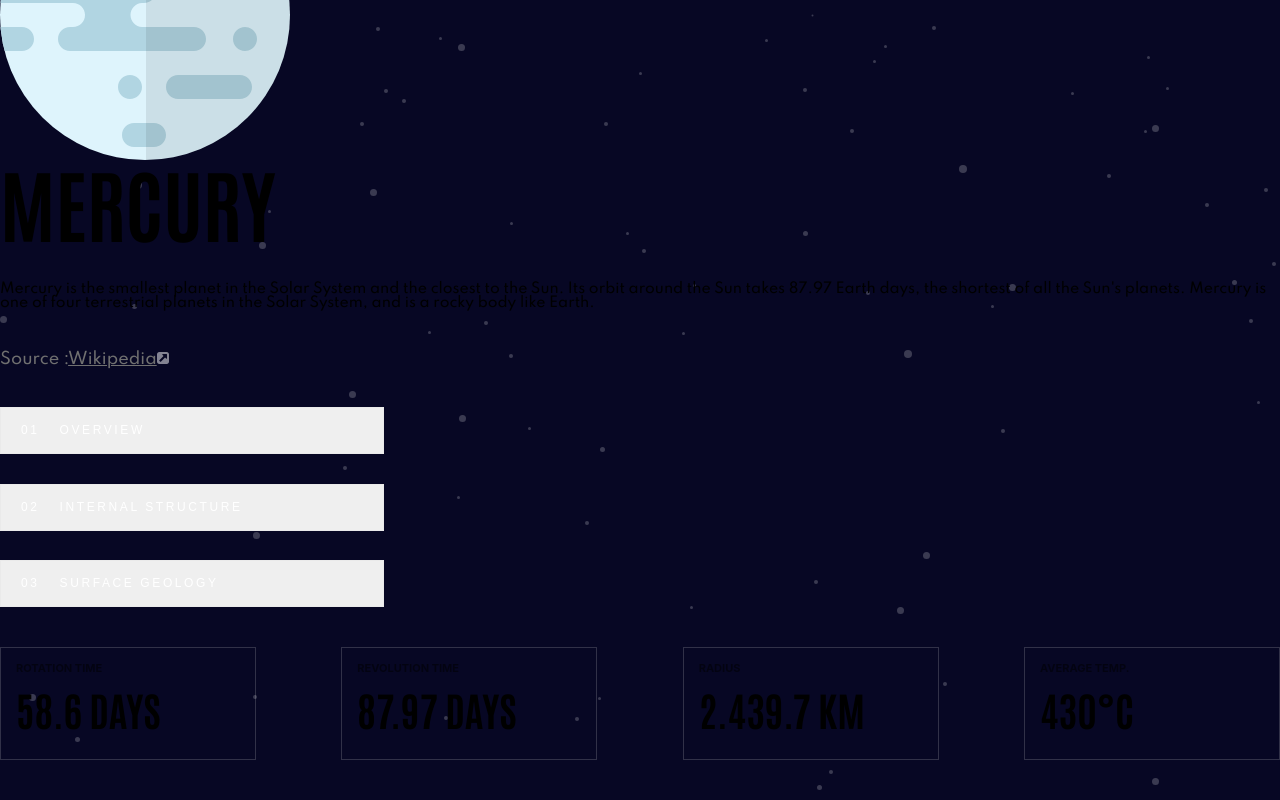
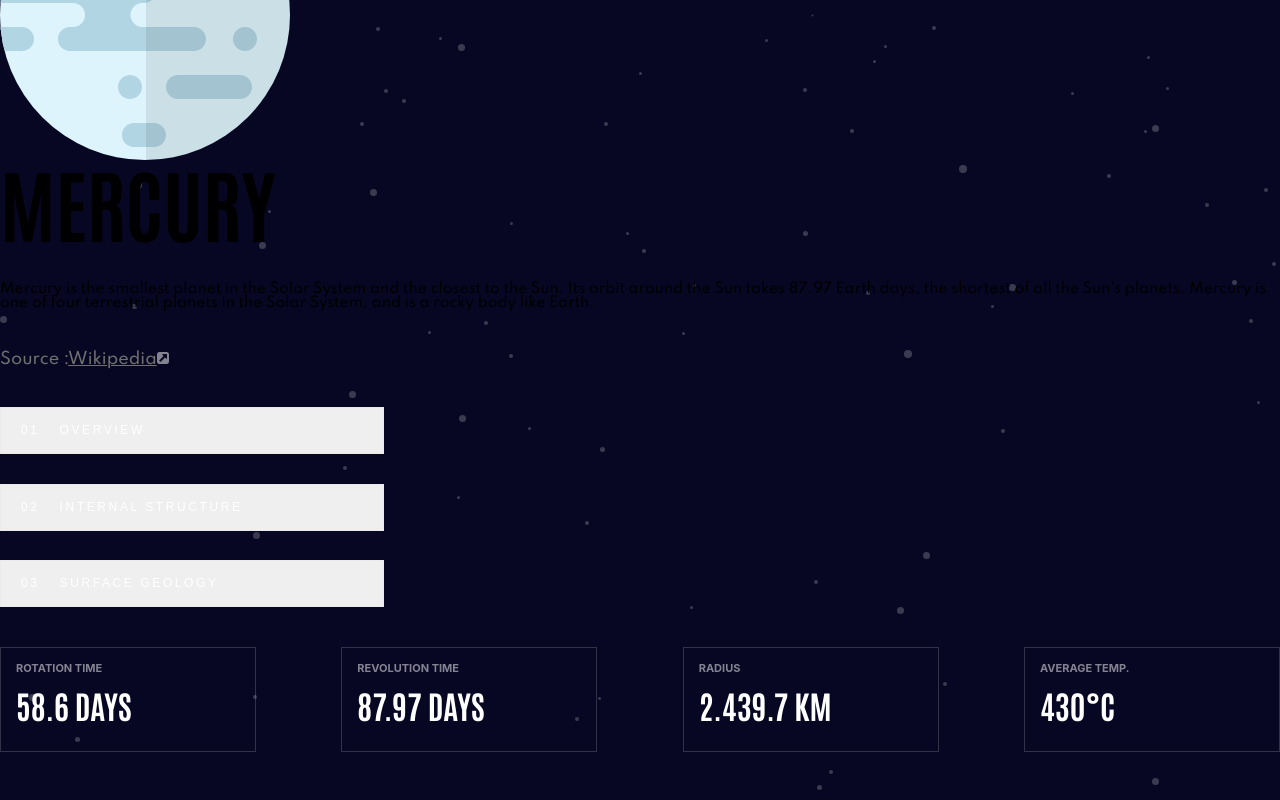
Before and after one commit to jfiora/the-planets, a React (Vite) app: page /mercury in a window 1280 px wide. Shown: the part 241-1041 px from the top of the page. Built offline with nearby package versions, Linux system fonts and the light colour scheme.

Commit message:
styled my components

```diff
--- a/src/components/Planet/PlanetStats/PlanetStatsItem/PlanetStatItem.css
+++ b/src/components/Planet/PlanetStats/PlanetStatsItem/PlanetStatItem.css
@@ -4,19 +4,24 @@
   flex-basis: 20%;
   display: flex;
   flex-direction: column;
+  /*text color*/
+  color: var(--white);
 }
 
 .PlanetStatItem > h2 {
   font-weight: 700;
   opacity: 0.5;
   text-transform: uppercase;
+  /*stat type font size*/
   font-size: 11px;
   margin-bottom: 15px;
 }
 
 .PlanetStatItem > p {
+  /*stat value font family*/
   font-family: var(--ff-secondary);
-  font-size: var(--fs-lg);
+  /*stat value font size*/
+  font-size: 2rem;
   text-transform: uppercase;
   line-height: 100%;
 }
--- a/src/styles/skin.css
+++ b/src/styles/skin.css
@@ -1,5 +1,7 @@
 :root {
   /* COLORS */
+  --white: #ffffff;
+  --black: #000000;
   --blue-grey: #38384f;
   --blue-dark: #070724;
   --blue-light: #2d68f0;
```
